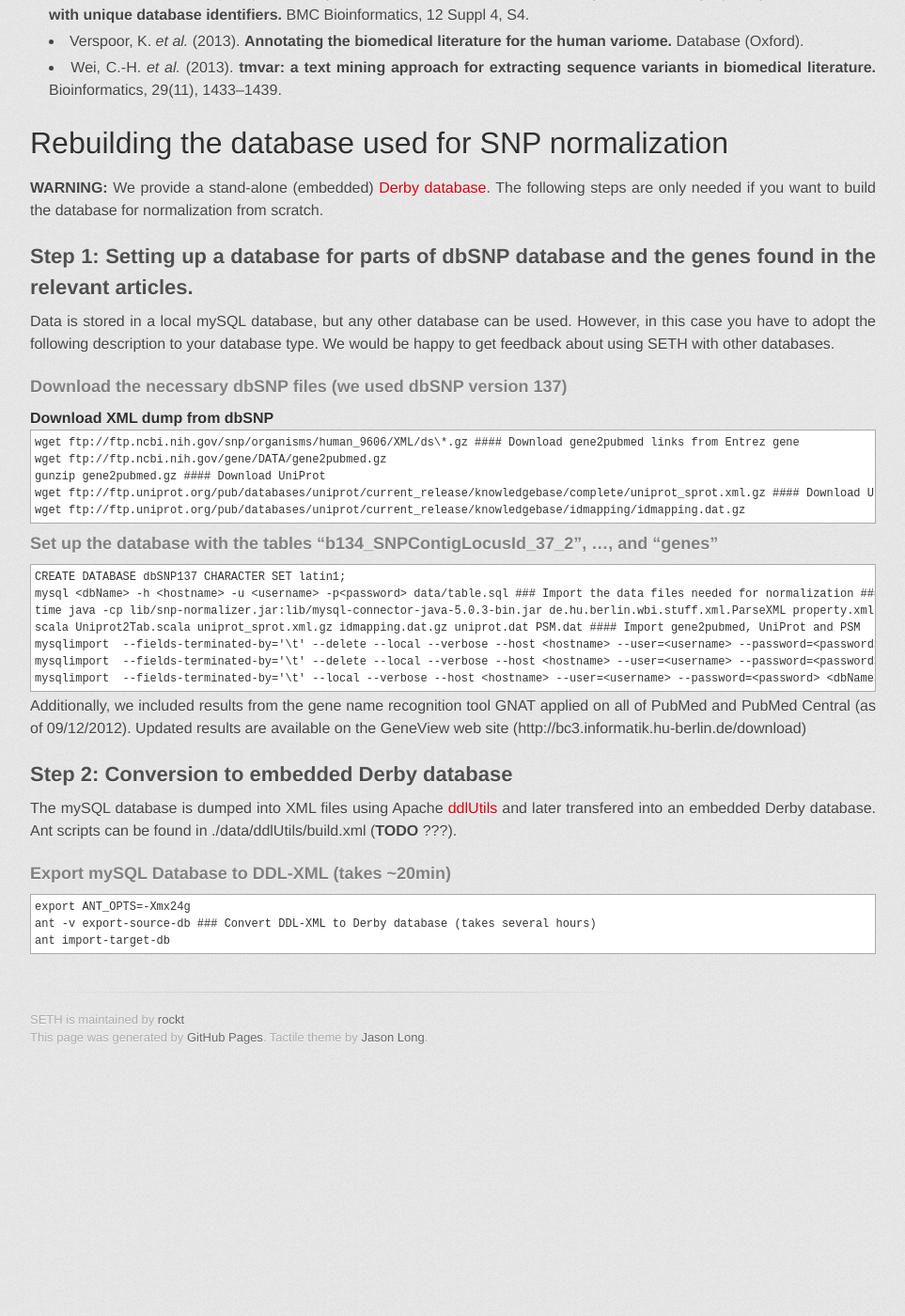
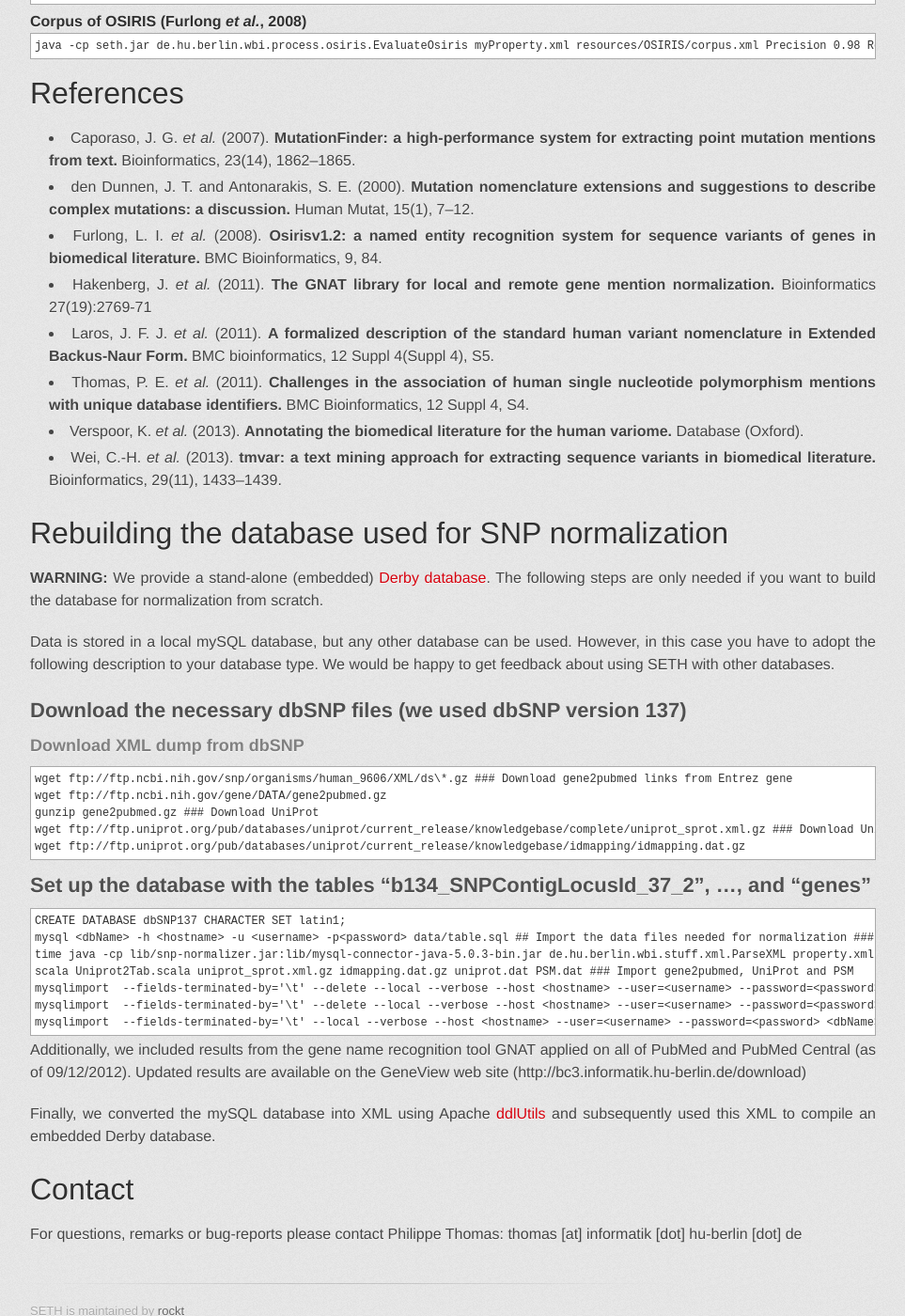
Before and after one commit to rockt/SETH, a Jekyll site: the page built from index.md, in a window 1280 px wide and 1400 px high, scrolled down 2387 px. Shown: the whole window at 94% size, without its empty margins (158-1121 px from the left). Built offline with Jekyll 4.4.1, drawn with Linux system fonts in a browser that asks for light colours; some web fonts are replaced; Markdown is read by kramdown in place of the engine named in the settings; before the commit the page ends 3531 px from its top, so only the background shows below that; some of the changed text lies outside the part shown.

Commit message:
Update index.md

```diff
--- a/index.md
+++ b/index.md
@@ -32,7 +32,30 @@
 ## Command-line Usage
     java -cp lib/mysql-connector-java-5.0.3-bin.jar:lib/snp-normalizer.jar de.hu.berlin.wbi.process.Normalize property.xml resources/snpExample.txt
 
-**TODO**: output?
+	Normalising mutations from 'resources/snpExample.txt' and properties from 'myProperty.xml'
+	16 mutations for normalisation loaded
+	15345705    G1651A    419    425
+	15290009    V158M    149    158    rs4680
+	15645182    A72S    15    23    rs6267
+	14973783    V103I    208    213    rs2229616
+	15457404    V158M    937    946    rs4680
+	15098000    V158M    349    358    rs4680
+	12600718    R219K    599    604    rs2230806
+	12600718    R1587K    945    951    rs2230808
+	15245581    T321C    1356    1361    rs3747174
+	15464268    S12T    621    625    rs1937
+	11933203    C707T    685    691
+	14984467    C17948T    577    585
+	15268889    G2014A    1316    1322
+	15670788    C2757G    726    733
+	15670788    C5748T    755    762
+	15564288    R72P    1204    1212    rs1042522
+	15564288    K751Q    747    756    rs13181
+	15564288    D312N    722    731    rs1799793
+	14755442    E2578G    699    709    rs1009382
+	15615772    P141L    1040    1045    rs2227564
+
+	Normalization possible for 14/20 mentions
 
 # Code Examples
 ## NER
@@ -134,31 +157,30 @@
 **WARNING:** We provide a stand-alone (embedded) [Derby database](https://docs.google.com/file/d/0B9uTfq0OyHAsdDNMQzNxWDRhZVE/edit?usp=sharing).
 The following steps are only needed if you want to build the database for normalization from scratch.
 
-## Step 1: Setting up a database for parts of dbSNP database and the genes found in the relevant articles.
 Data is stored in a local mySQL database, but any other database can be used.
 However, in this case you have to adopt the following description to your database type.
 We would be happy to get feedback about using SETH with other databases.
 
-### Download the necessary dbSNP files (we used dbSNP version 137)
-#### Download XML dump from dbSNP
+## Download the necessary dbSNP files (we used dbSNP version 137)
+### Download XML dump from dbSNP
 	wget ftp://ftp.ncbi.nih.gov/snp/organisms/human_9606/XML/ds\*.gz
-#### Download gene2pubmed links from Entrez gene
+### Download gene2pubmed links from Entrez gene
 	wget ftp://ftp.ncbi.nih.gov/gene/DATA/gene2pubmed.gz
 	gunzip gene2pubmed.gz
-#### Download UniProt
+### Download UniProt
 	wget ftp://ftp.uniprot.org/pub/databases/uniprot/current_release/knowledgebase/complete/uniprot_sprot.xml.gz
-#### Download UniProt mapping
+### Download UniProt mapping
 	wget ftp://ftp.uniprot.org/pub/databases/uniprot/current_release/knowledgebase/idmapping/idmapping.dat.gz
 
-### Set up the database with the tables "b134_SNPContigLocusId_37_2", ...,  and "genes"
+## Set up the database with the tables "b134_SNPContigLocusId_37_2", ...,  and "genes"
 	CREATE DATABASE dbSNP137 CHARACTER SET latin1;
 	mysql <dbName> -h <hostname> -u <username> -p<password> data/table.sql
-### Import the data files needed for normalization
-#### Parse dbSNP-XML dump
+## Import the data files needed for normalization
+### Parse dbSNP-XML dump
 	time java -cp lib/snp-normalizer.jar:lib/mysql-connector-java-5.0.3-bin.jar de.hu.berlin.wbi.stuff.xml.ParseXML property.xml /path/with/dbSNP-XML/files/...
-#### Parse UniProt-XML for protein-sequence mutations (PSM) and post-translational modifications (*e.g.* signaling peptides)
+### Parse UniProt-XML for protein-sequence mutations (PSM) and post-translational modifications (*e.g.* signaling peptides)
 	scala Uniprot2Tab.scala uniprot_sprot.xml.gz idmapping.dat.gz uniprot.dat PSM.dat
-#### Import gene2pubmed, UniProt and PSM
+### Import gene2pubmed, UniProt and PSM
 	mysqlimport  --fields-terminated-by='\t' --delete --local --verbose --host <hostname> --user=<username> --password=<password> <dbName> gene2pubmed
 	mysqlimport  --fields-terminated-by='\t' --delete --local --verbose --host <hostname> --user=<username> --password=<password> <dbName> uniprot.dat
 	mysqlimport  --fields-terminated-by='\t' --local --verbose --host <hostname> --user=<username> --password=<password> <dbName> PSM.dat
@@ -166,12 +188,9 @@
 Additionally, we included results from the gene name recognition tool GNAT applied on all of PubMed and PubMed Central (as of 09/12/2012).
 Updated results are available on the GeneView web site (http://bc3.informatik.hu-berlin.de/download)
 
-## Step 2: Conversion to embedded Derby database
-The mySQL database is dumped into XML files using Apache [ddlUtils](http://db.apache.org/ddlutils/) and later transfered into an embedded Derby database.
-Ant scripts can be found in ./data/ddlUtils/build.xml (**TODO** ???).
+Finally, we converted the mySQL database into XML using Apache [ddlUtils](http://db.apache.org/ddlutils/)
+and subsequently used this XML to compile an embedded Derby database.
 
-### Export mySQL Database to DDL-XML (takes ~20min)
-	export ANT_OPTS=-Xmx24g
-	ant -v export-source-db
-### Convert DDL-XML to Derby database (takes several hours)
-	ant import-target-db
+# Contact
+For questions, remarks or bug-reports please contact Philippe Thomas:
+thomas [at] informatik [dot] hu-berlin [dot] de
```
